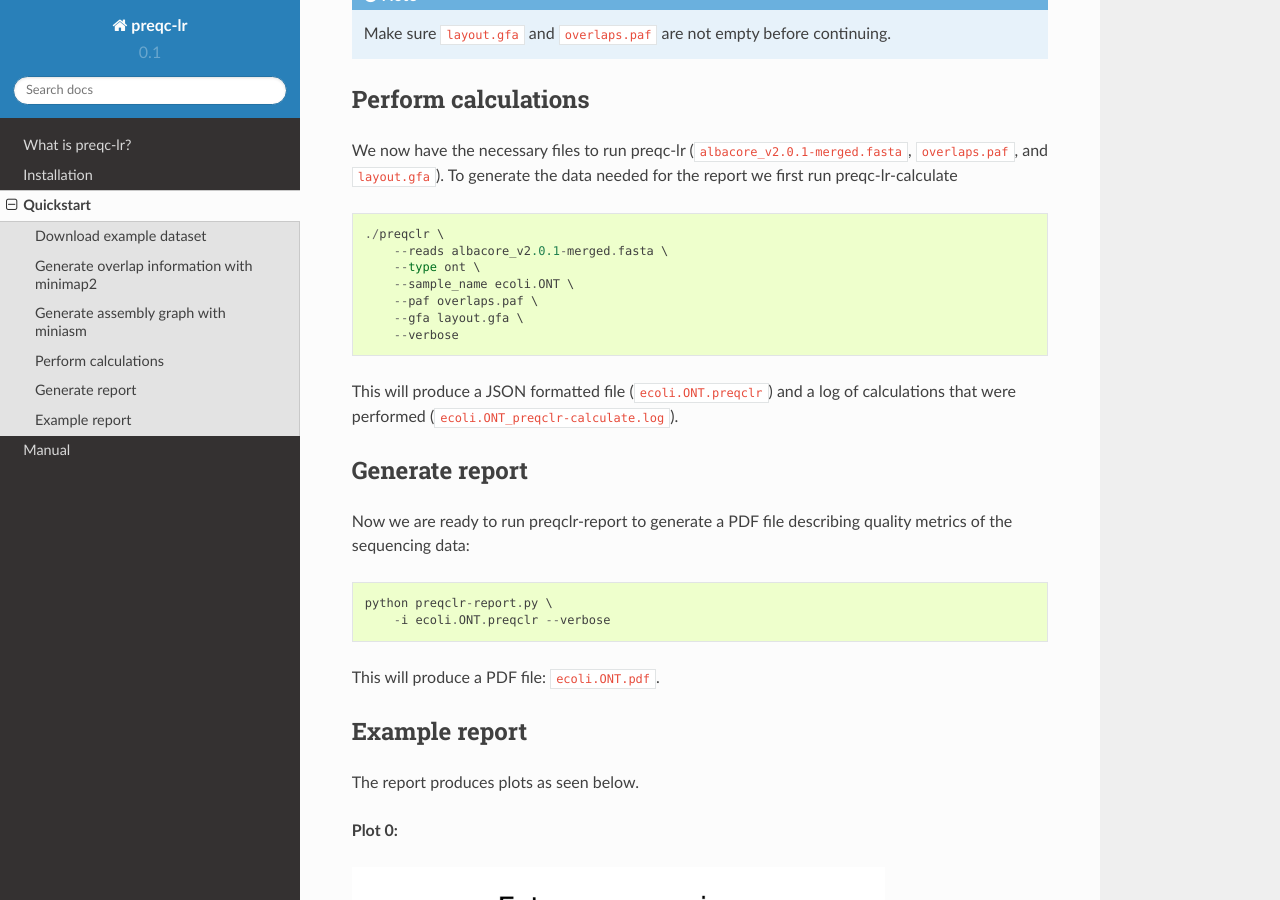
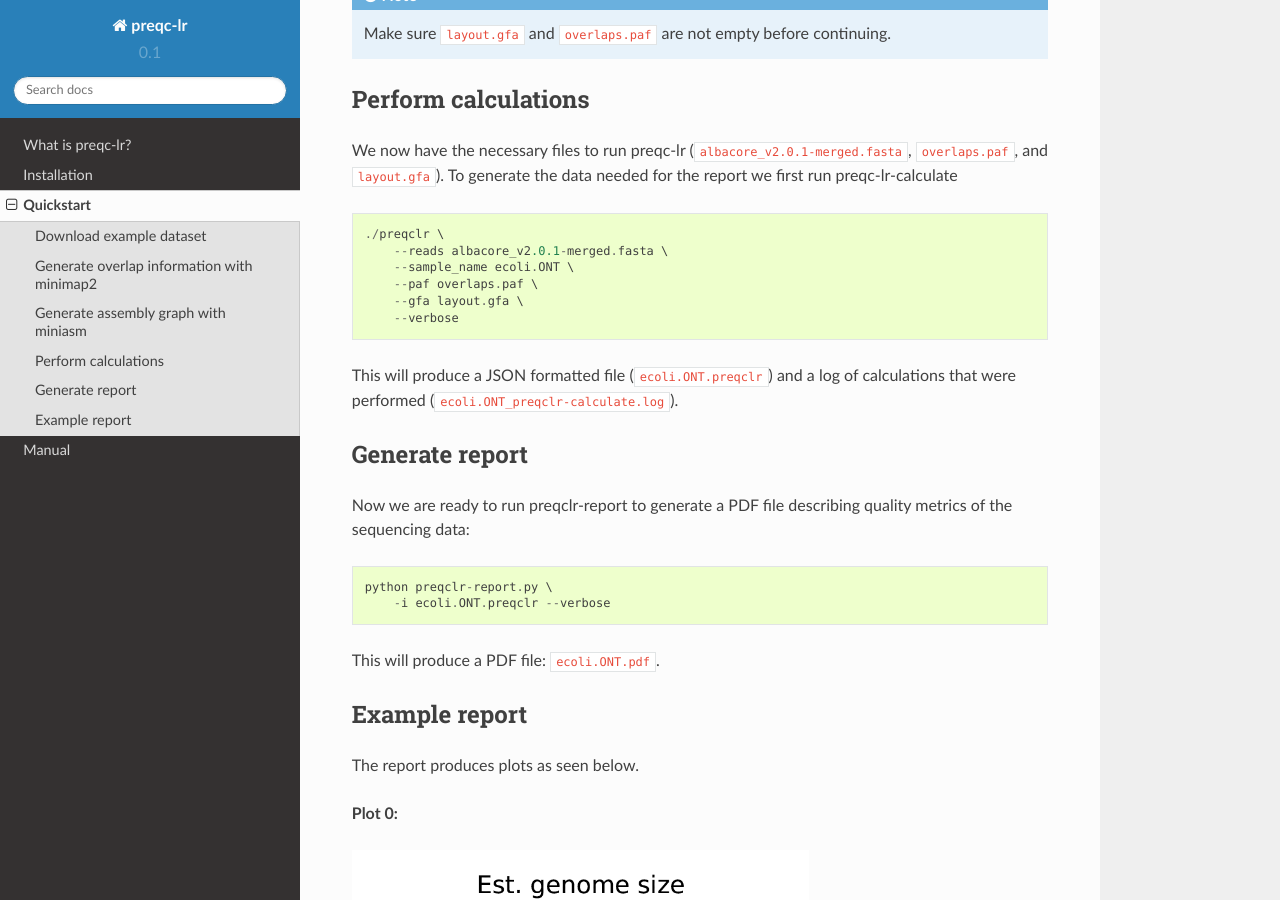
Before and after one commit to simpsonlab/preqclr, a Sphinx documentation site: the page built from docs/source/quickstart.rst, in a window 1280 px wide and 900 px high, scrolled down 1507 px. Built offline with Sphinx 7.4.7 and the Read the Docs theme 2.0.0, drawn with Linux system fonts in a browser that asks for light colours.

Commit message:
change size of example plots

```diff
--- a/docs/source/quickstart.rst
+++ b/docs/source/quickstart.rst
@@ -65,7 +65,6 @@
 
     ./preqclr \
         --reads albacore_v2.0.1-merged.fasta \
-        --type ont \
         --sample_name ecoli.ONT \
         --paf overlaps.paf \
         --gfa layout.gfa \
@@ -91,41 +90,41 @@
 **Plot 0:**
 
 .. figure:: _static/plot_est_genome_size.png
-  :scale: 70%
+  :scale: 60%
   :alt: plot_est_genome_size
 
 **Plot 1:**
 
 .. figure:: _static/plot_read_length_distribution.png
-  :scale: 70%
+  :scale: 60%
   :alt: plot_read_length_distribution
 
 **Plot 2:**
 
-.. figure:: _static/plot_est_cov.png
-  :scale: 70%
+.. figure: _static/plot_est_cov.png
+  :scale: 60%
   :alt: plot_est_cov
 
 **Plot 3:**
 
 .. figure:: _static/plot_per_read_GC_content.png
-  :scale: 70%
+  :scale: 60%
   :alt: plot_per_read_GC_content
 
 **Plot 4:**
 
 .. figure:: _static/plot_est_cov_vs_read_length.png
-  :scale: 70%
+  :scale: 60%
   :alt: plot_est_cov_vs_read_length
 
 **Plot 5:**
 
 .. figure:: _static/plot_total_num_bases.png
-  :scale: 70%
+  :scale: 60%
   :alt: plot_total_num_bases
 
 **Plot 6:**
 
 .. figure:: _static/plot_NGX.png
-  :scale: 70%
+  :scale: 60%
   :alt: plot_NGX.png
```
